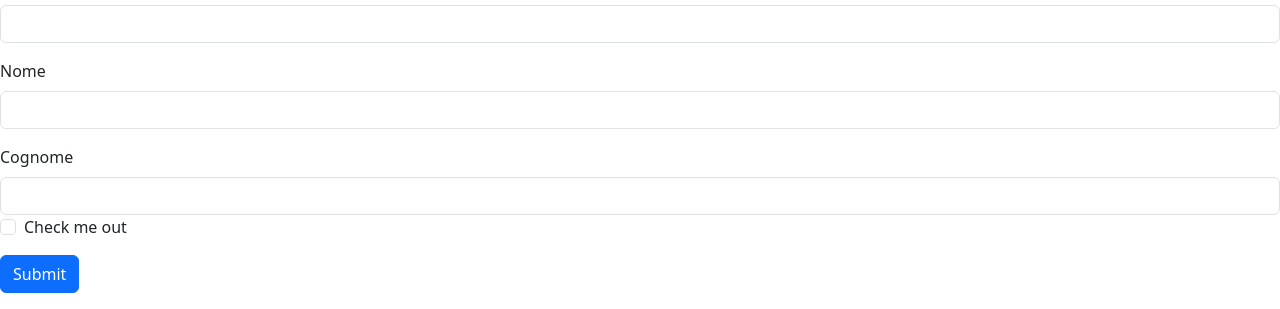
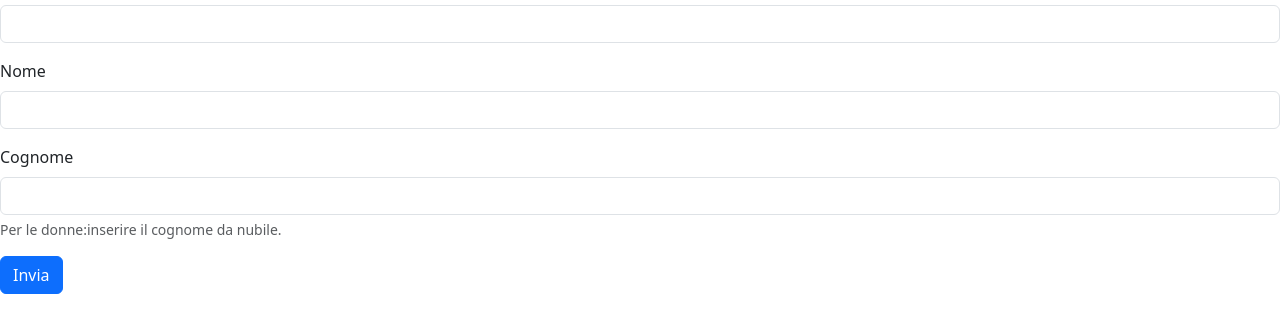
Before and after one commit to cristian-angiuli/Caccia-al-tesoro3C, a website: page VerificaBootstrap1.html in a window 1280 px wide. Shown: the part 725-1034 px from the top of the page. Drawn offline with nearby package versions, Linux system fonts and the light colour scheme.

Commit message:
Update VerificaBootstrap1.html

```diff
--- a/VerificaBootstrap1.html
+++ b/VerificaBootstrap1.html
@@ -67,11 +67,8 @@
         <div class="mb-3">
     <label for="exampleInputEmail1" class="form-label">Cognome</label>
     <input type="email" class="form-control" id="exampleInputEmail1">
-
-  <div class="mb-3 form-check">
-    <input type="checkbox" class="form-check-input" id="exampleCheck1">
-    <label class="form-check-label" for="exampleCheck1">Check me out</label>
+    <div id="emailHelp" class="form-text">Per le donne:inserire il cognome da nubile.</div>
   </div>
-  <button type="submit" class="btn btn-primary">Submit</button>
+  <button type="submit" class="btn btn-primary">Invia</button>
 </form>
   </body>
```
